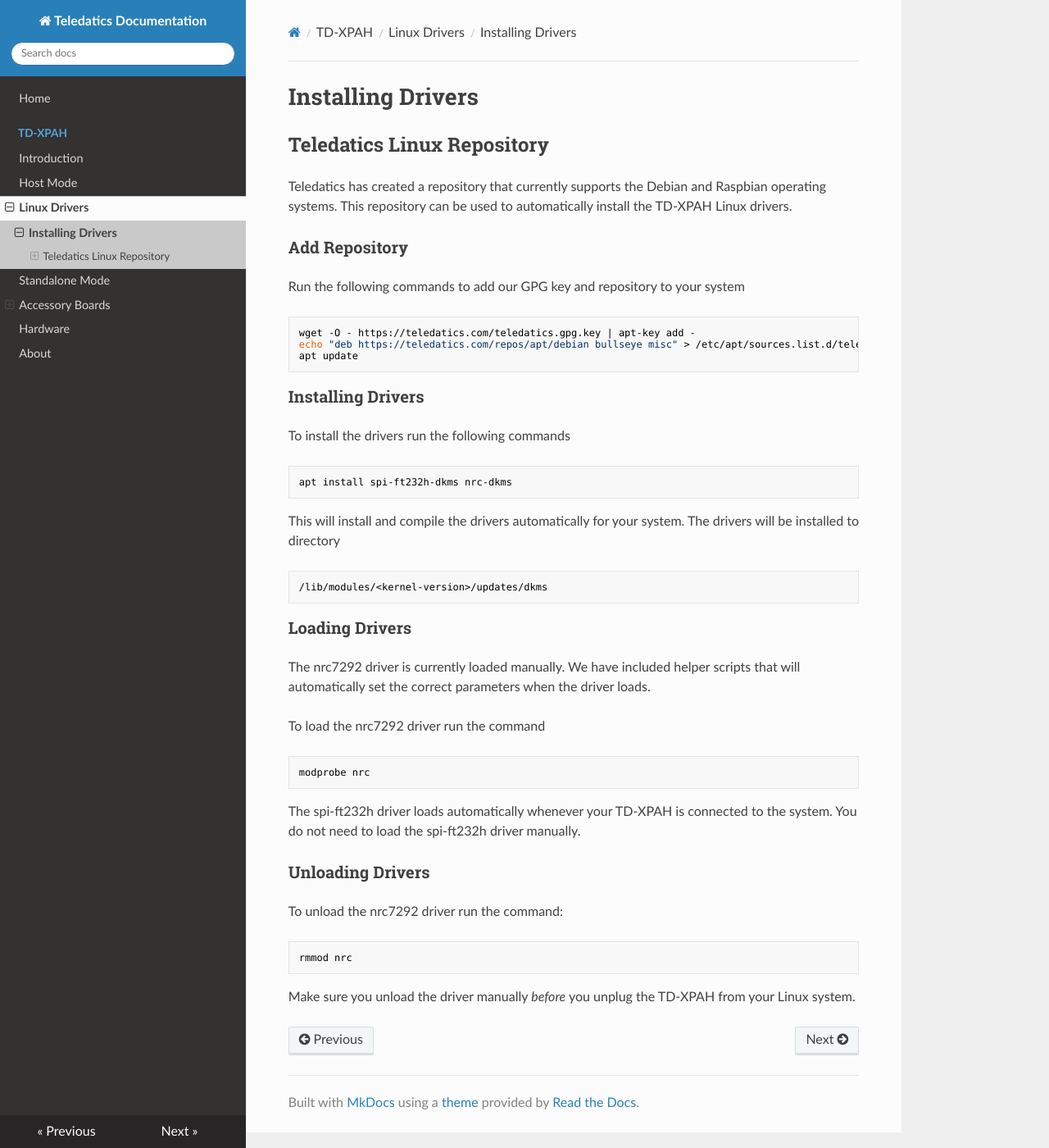
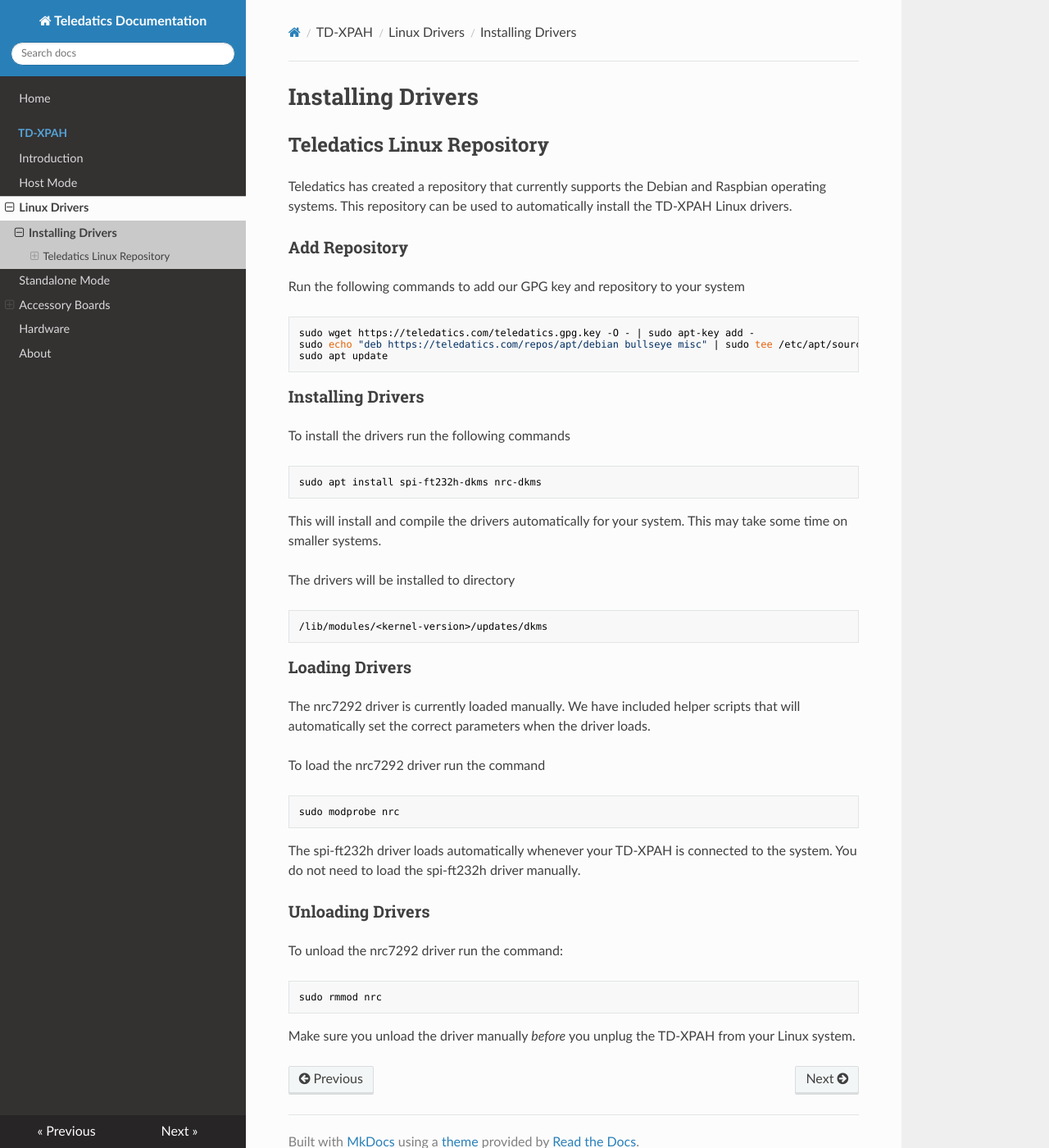
Before and after one commit to teledatics/teledatics_docs, an MkDocs documentation site: the page built from docs/drivers.md, in a window 1280 px wide and 1400 px high. Shown: the whole window at 82% size. Built offline with MkDocs 1.6.1, drawn with Linux system fonts in a browser that asks for light colours; nearby versions of some CDN libraries.

Commit message:
add sudo to commands

```diff
--- a/docs/drivers.md
+++ b/docs/drivers.md
@@ -8,17 +8,19 @@ Teledatics has created a repository that currently supports the Debian and Raspb
 
 Run the following commands to add our GPG key and repository to your system
 
-	wget -O - https://teledatics.com/teledatics.gpg.key | apt-key add -
-	echo "deb https://teledatics.com/repos/apt/debian bullseye misc" > /etc/apt/sources.list.d/teledatics-repo.list
-	apt update
+	sudo wget https://teledatics.com/teledatics.gpg.key -O - | sudo apt-key add -
+	sudo echo "deb https://teledatics.com/repos/apt/debian bullseye misc" | sudo tee /etc/apt/sources.list.d/teledatics-repo.list
+	sudo apt update
 
 ### Installing Drivers
 
 To install the drivers run the following commands
 
-	apt install spi-ft232h-dkms nrc-dkms
+	sudo apt install spi-ft232h-dkms nrc-dkms
 
-This will install and compile the drivers automatically for your system. The drivers will be installed to directory
+This will install and compile the drivers automatically for your system. This may take some time on smaller systems.
+
+The drivers will be installed to directory
 
 	/lib/modules/<kernel-version>/updates/dkms
 
@@ -28,7 +30,7 @@ The nrc7292 driver is currently loaded manually. We have included helper scripts
 
 To load the nrc7292 driver run the command
 
-	modprobe nrc
+	sudo modprobe nrc
 
 The spi-ft232h driver loads automatically whenever your TD-XPAH is connected to the system. You do not need to load the spi-ft232h driver manually.
 
@@ -36,6 +38,6 @@ The spi-ft232h driver loads automatically whenever your TD-XPAH is connected to
 
 To unload the nrc7292 driver run the command:
 
-	rmmod nrc
+	sudo rmmod nrc
 
 Make sure you unload the driver manually *before* you unplug the TD-XPAH from your Linux system.
```
